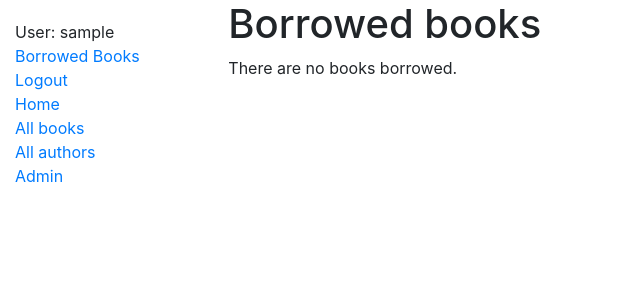
After one commit to FrancRibaj/local_library, a Django app: page /catalog/borrowed-books/ in a window 1280 px wide. The commit adds this page. Shown: the top 300 px of the page, without its empty margins (0-640 px from the left). Run offline with Django 3.2, Linux system fonts and the light colour scheme; the visitor is signed in with stand-in values (Sample User, id 1); data that the repository does not hold is empty.

Commit message:
Vazhdim me format

```diff
--- a/local_library/accounts/Templates/registration/login.html
+++ b/local_library/accounts/Templates/registration/login.html
@@ -28,7 +28,6 @@
       </tr>
     </table>
     <input type="submit" value="login" />
-    <input type="hidden" name="next" value="{{ next }}" />
   </form>
 
   {# Assumes you setup the password_reset view in your URLconf #}
--- a/local_library/catalog/templates/base_generic.html
+++ b/local_library/catalog/templates/base_generic.html
@@ -17,6 +17,7 @@
         <ul class="sidebar-nav">
            {% if user.is_authenticated %}
              <li>User: {{ user.get_username }}</li>
+             <li><a href="{% url 'borrowed-books' %}">Borrowed Books</a></li>
              <li><a href="{% url 'logout'%}?next={{request.path}}">Logout</a></li>
            {% else %}
              <li><a href="{% url 'login'%}?next={{request.path}}">Login</a></li>
--- /dev/null
+++ b/local_library/catalog/templates/bookinstance_list_borrowed_user.html
@@ -0,0 +1,18 @@
+{% extends "base_generic.html" %}
+
+{% block content %}
+    <h1>Borrowed books</h1>
+
+    {% if bookinstance_list %}
+    <ul>
+
+      {% for bookinst in bookinstance_list %}
+      <li class="{% if bookinst.is_overdue %}text-danger{% endif %}">
+        <a href="{% url 'book-detail' bookinst.book.pk %}">{{bookinst.book.title}}</a> ({{ bookinst.due_back }})
+      </li>
+      {% endfor %}
+    </ul>
+    {% else %}
+      <p>There are no books borrowed.</p>
+    {% endif %}
+{% endblock %}
--- a/local_library/catalog/urls.py
+++ b/local_library/catalog/urls.py
@@ -1,4 +1,6 @@
 from django.urls import path
+
+from catalog.views.book_instance import LoanedBooksByUserListView
 from . import views
 
 urlpatterns = [
@@ -6,5 +8,6 @@ urlpatterns = [
     path('books/', views.BookListView.as_view(), name = 'books'),
     path('books/<int:pk>/', views.book_detail, name='book-detail'),
     path('authors/', views.AuthorsListView.as_view(), name = 'authors'),
-    path('authors/<int:pk>/', views.AuthorDetailView.as_view(), name = 'author-detail')
+    path('authors/<int:pk>/', views.AuthorDetailView.as_view(), name = 'author-detail'),
+    path('borrowed-books/', views.LoanedBooksByUserListView.as_view(), name = 'borrowed-books')
 ]
--- /dev/null
+++ b/local_library/catalog/views/__init__.py
@@ -0,0 +1,4 @@
+from .author import AuthorsListView, AuthorDetailView
+from .book_instance import LoanedBooksByUserListView
+from .book import BookListView, BookDetailView, book_detail
+from .main import index
--- /dev/null
+++ b/local_library/catalog/views/book_instance.py
@@ -0,0 +1,18 @@
+from django.http.response import Http404, HttpResponse
+from django.shortcuts import render
+from catalog.models import Book, Author, BookInstance, Genre
+
+# Create your views here.
+from catalog.models import Book, Author, BookInstance, Genre
+from django.views import generic
+from django.contrib.auth.decorators import login_required
+from django.contrib.auth.mixins import LoginRequiredMixin
+
+class LoanedBooksByUserListView(LoginRequiredMixin,generic.ListView):
+    """Generic class-based view listing books on loan to current user."""
+    model = BookInstance
+    template_name ='bookinstance_list_borrowed_user.html'
+    paginate_by = 10
+
+    def get_queryset(self):
+        return BookInstance.objects.filter(borrower=self.request.user).filter(status__exact='o').order_by('due_back')
```
Also changed, not shown: local_library/catalog/views/author.py (added, +17 -0 lines), local_library/catalog/views/book.py (added, +26 -0 lines), local_library/catalog/views/main.py (renamed from local_library/catalog/views.py, +5 -32 lines), local_library/catalog/__init__.py (deleted), 1 other file.
